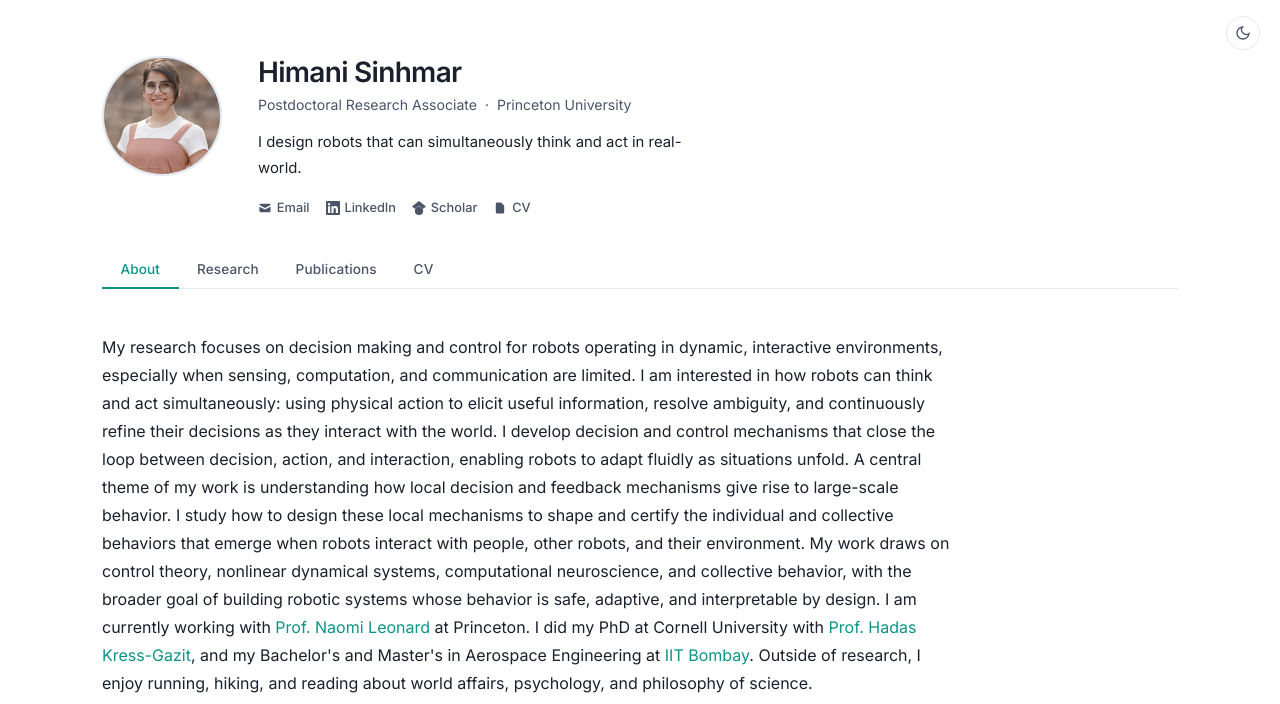
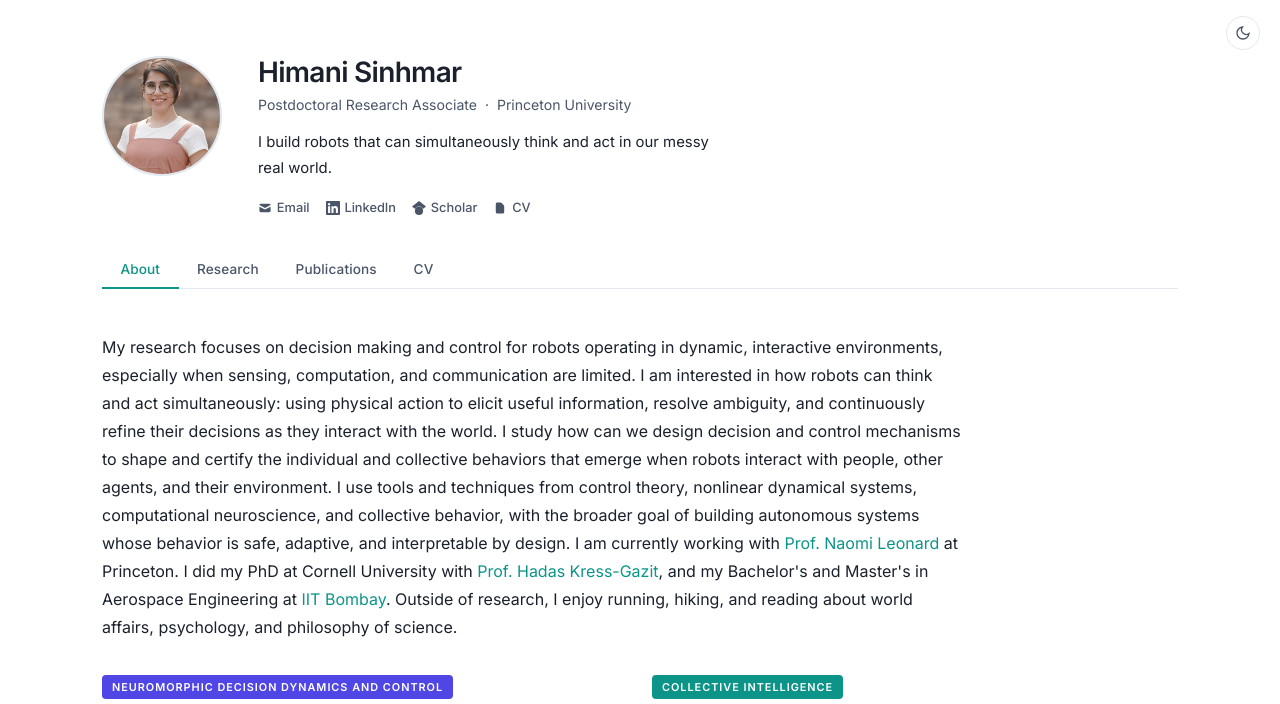
Before and after one commit to himanisinhmar/himanisinhmar.github.io, a Jekyll site: the page built from index.html, in a window 1280 px wide and 900 px high, cut to the strip 0-704 px from the top of the window. Built offline with Jekyll 4.4.1, drawn with Linux system fonts in a browser that asks for light colours; the list of posts is cut into pages by our own code.

Commit message:
Refine homepage tagline and research bio

```diff
--- a/index.html
+++ b/index.html
@@ -18,7 +18,7 @@
       <h1 class="hero__name">Himani Sinhmar</h1>
       <p class="hero__role">Postdoctoral Research Associate &nbsp;·&nbsp; Princeton University</p>
       <p class="hero__tagline">
-        I design robots that can simultaneously think and act in real-world.
+        I build robots that can simultaneously think and act in our messy real world.
       </p>
       <div class="hero__links">
         <!-- Email -->
@@ -64,8 +64,11 @@
     <div class="about-text">
       <p class="about__vision">
        <!-- I am a Postdoctoral Research Associate at Princeton University working at the intersection of robotics, control theory, neuromorphic decision-making, and game theory. My research asks how individual robots and teams can think and act simultaneously, forming fast, reliable decisions as they move and interact with the physical world and one another. I develop interpretable dynamical models of embodied decision formation and translate them into decentralized, resource-aware controllers that rely solely on local information, without explicit communication. These controllers shape fluid, goal-directed behavior in heterogeneous collectives of robots, people, and other interacting agents while providing mathematical guarantees of safety and task success in uncertain, dynamic, and social environments. -->
-       My research focuses on decision making and control for robots operating in dynamic, interactive environments, especially when sensing, computation, and communication are limited. I am interested in how robots can think and act simultaneously: using physical action to elicit useful information, resolve ambiguity, and continuously refine their decisions as they interact with the world. I develop decision and control mechanisms that close the loop between decision, action, and interaction, enabling robots to adapt fluidly as situations unfold.
-       A central theme of my work is understanding how local decision and feedback mechanisms give rise to large-scale behavior. I study how to design these local mechanisms to shape and certify the individual and collective behaviors that emerge when robots interact with people, other robots, and their environment. My work draws on control theory, nonlinear dynamical systems, computational neuroscience, and collective behavior, with the broader goal of building robotic systems whose behavior is safe, adaptive, and interpretable by design.
+       My research focuses on decision making and control for robots operating in dynamic, interactive environments, especially when sensing, computation, and communication are limited. I am interested in how robots can think and act simultaneously: using physical action to elicit useful information, resolve ambiguity, and continuously refine their decisions as they interact with the world.
+       <!-- I develop decision and control mechanisms that close the loop between decision, action, and interaction, enabling robots to adapt fluidly as situations unfold. -->
+       <!-- A central theme of my work is understanding how local decision and feedback mechanisms give rise to large-scale behavior.  -->
+       I study how can we design decision and control mechanisms to shape and certify the individual and collective behaviors that emerge when robots interact with people, other agents, and their environment.
+       I use tools and techniques from control theory, nonlinear dynamical systems, computational neuroscience, and collective behavior, with the broader goal of building autonomous systems whose behavior is safe, adaptive, and interpretable by design.
       <!-- </p>
       <p class="about__vision"> -->
         I am currently working with
```
